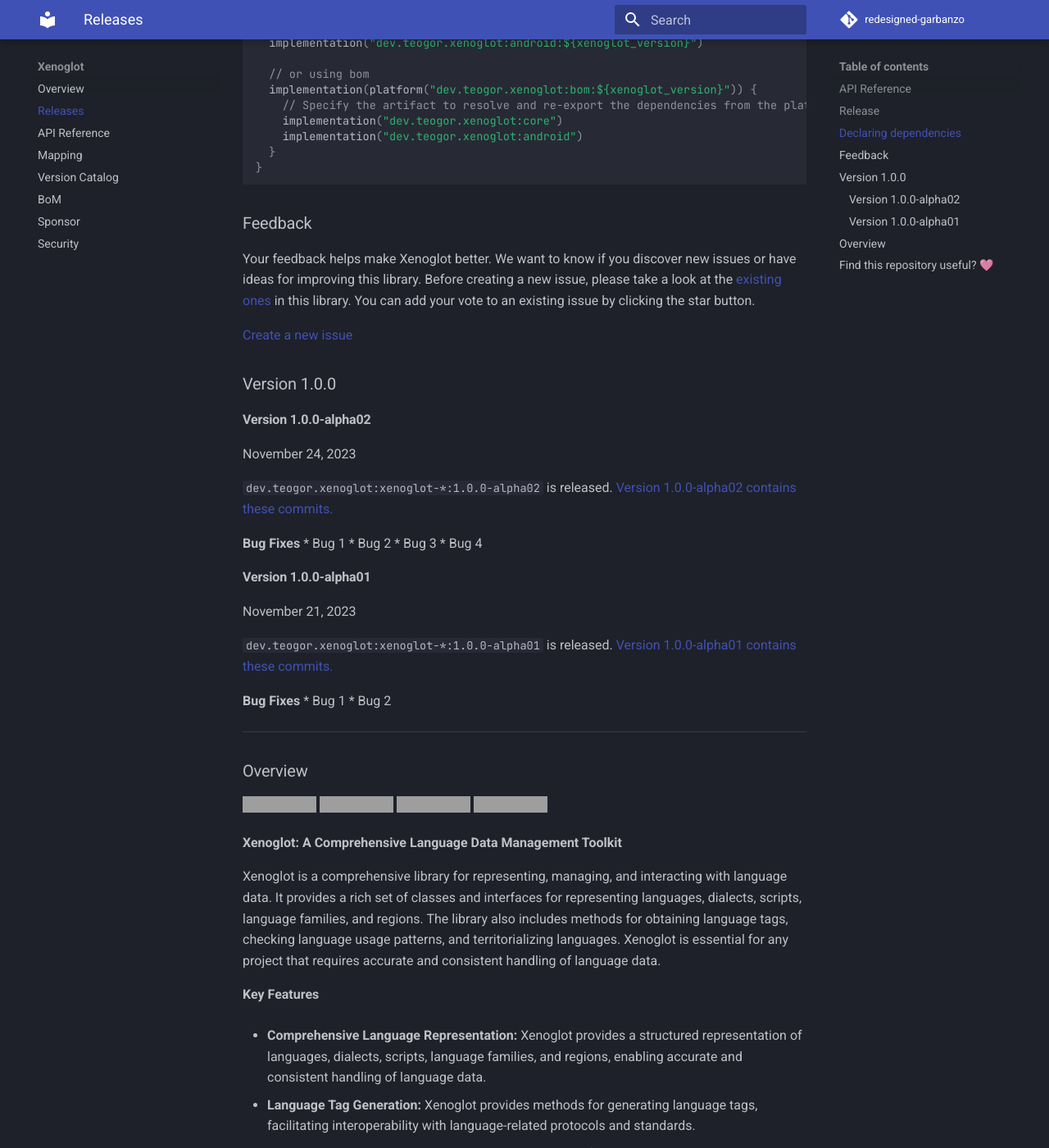
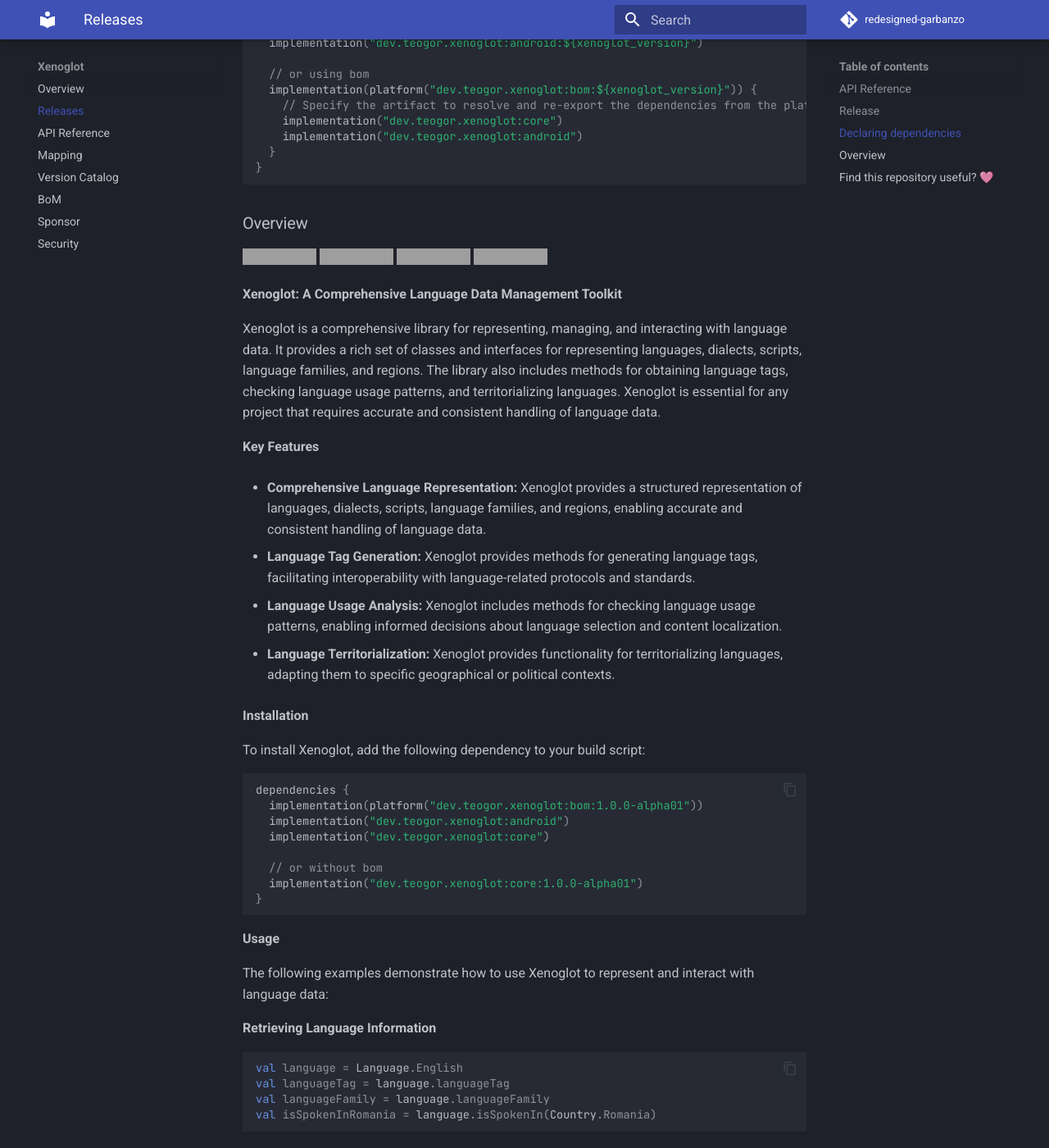
Before and after one commit to teogor/redesigned-garbanzo, an MkDocs documentation site: the page built from docs/releases.md, in a window 1280 px wide and 1400 px high, scrolled down 1192 px. Shown: the whole window at 82% size. Built offline with MkDocs 1.6.1 and Material for MkDocs 9.7.7, drawn with Linux system fonts in a browser that asks for light colours; comment, search, counter and statistics services are not loaded; some of the changed lines change nothing that is shown; grey boxes are pictures that could not be loaded.

Commit message:
Update releases.md

````diff
--- a/docs/releases.md
+++ b/docs/releases.md
@@ -56,37 +56,55 @@
 }
 ```
 
-### Feedback
+[//]: # (### Feedback)
 
-Your feedback helps make Xenoglot better. We want to know if you discover new issues or have ideas for improving this library. Before creating a new issue, please take a look at the [existing ones](https://github.com/teogor/xenoglot) in this library. You can add your vote to an existing issue by clicking the star button.
+[//]: # ()
+[//]: # (Your feedback helps make Xenoglot better. We want to know if you discover new issues or have ideas for improving this library. Before creating a new issue, please take a look at the [existing ones]&#40;https://github.com/teogor/xenoglot&#41; in this library. You can add your vote to an existing issue by clicking the star button.)
 
-[Create a new issue](https://github.com/teogor/xenoglot/issues/new)
+[//]: # ()
+[//]: # ([Create a new issue]&#40;https://github.com/teogor/xenoglot/issues/new&#41;)
 
-### Version 1.0.0
+[//]: # ()
+[//]: # (### Version 1.0.0)
 
-#### Version 1.0.0-alpha02
+[//]: # ()
+[//]: # (#### Version 1.0.0-alpha02)
 
-November 24, 2023
+[//]: # ()
+[//]: # (November 24, 2023)
 
-`dev.teogor.xenoglot:xenoglot-*:1.0.0-alpha02` is released. [Version 1.0.0-alpha02 contains these commits.](https://github.com/teogor/xenoglot/commit/ff798bb57b380403a26d23ee4260e6ab98627adc)
+[//]: # ()
+[//]: # (`dev.teogor.xenoglot:xenoglot-*:1.0.0-alpha02` is released. [Version 1.0.0-alpha02 contains these commits.]&#40;https://github.com/teogor/xenoglot/commit/ff798bb57b380403a26d23ee4260e6ab98627adc&#41;)
 
-**Bug Fixes**
-* Bug 1
-* Bug 2
-* Bug 3
-* Bug 4
+[//]: # ()
+[//]: # (**Bug Fixes**)
 
-#### Version 1.0.0-alpha01
+[//]: # (* Bug 1)
 
-November 21, 2023
+[//]: # (* Bug 2)
 
-`dev.teogor.xenoglot:xenoglot-*:1.0.0-alpha01` is released. [Version 1.0.0-alpha01 contains these commits.](https://github.com/teogor/xenoglot/commit/ff798bb57b380403a26d23ee4260e6ab98627adc)
+[//]: # (* Bug 3)
 
-**Bug Fixes**
-* Bug 1
-* Bug 2
+[//]: # (* Bug 4)
 
----
+[//]: # ()
+[//]: # (#### Version 1.0.0-alpha01)
+
+[//]: # ()
+[//]: # (November 21, 2023)
+
+[//]: # ()
+[//]: # (`dev.teogor.xenoglot:xenoglot-*:1.0.0-alpha01` is released. [Version 1.0.0-alpha01 contains these commits.]&#40;https://github.com/teogor/xenoglot/commit/ff798bb57b380403a26d23ee4260e6ab98627adc&#41;)
+
+[//]: # ()
+[//]: # (**Bug Fixes**)
+
+[//]: # (* Bug 1)
+
+[//]: # (* Bug 2)
+
+[//]: # ()
+[//]: # (---)
 
 ### Overview
 [![License](https://img.shields.io/badge/License-Apache%202.0-blue.svg)](https://opensource.org/licenses/Apache-2.0)
````
